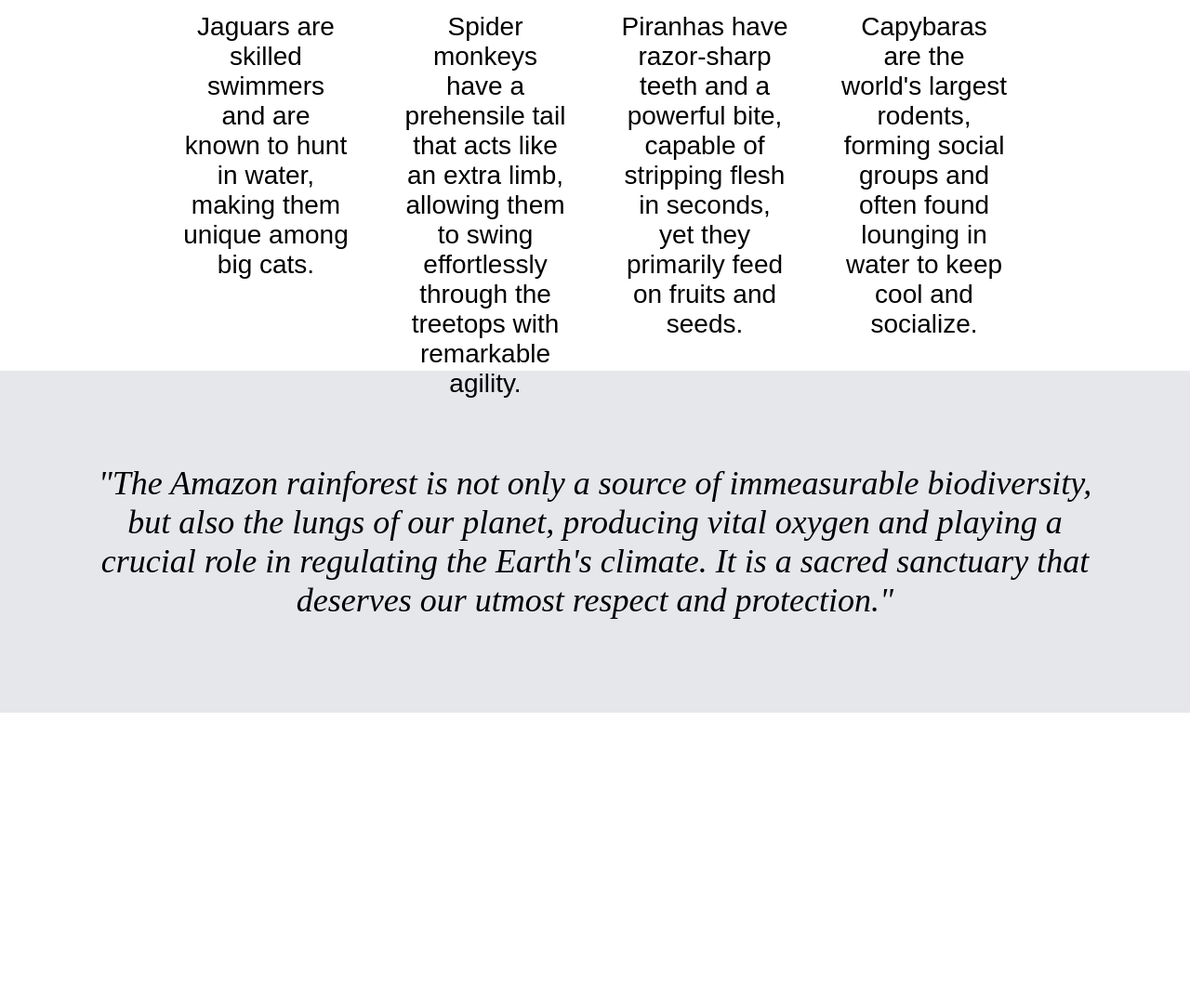
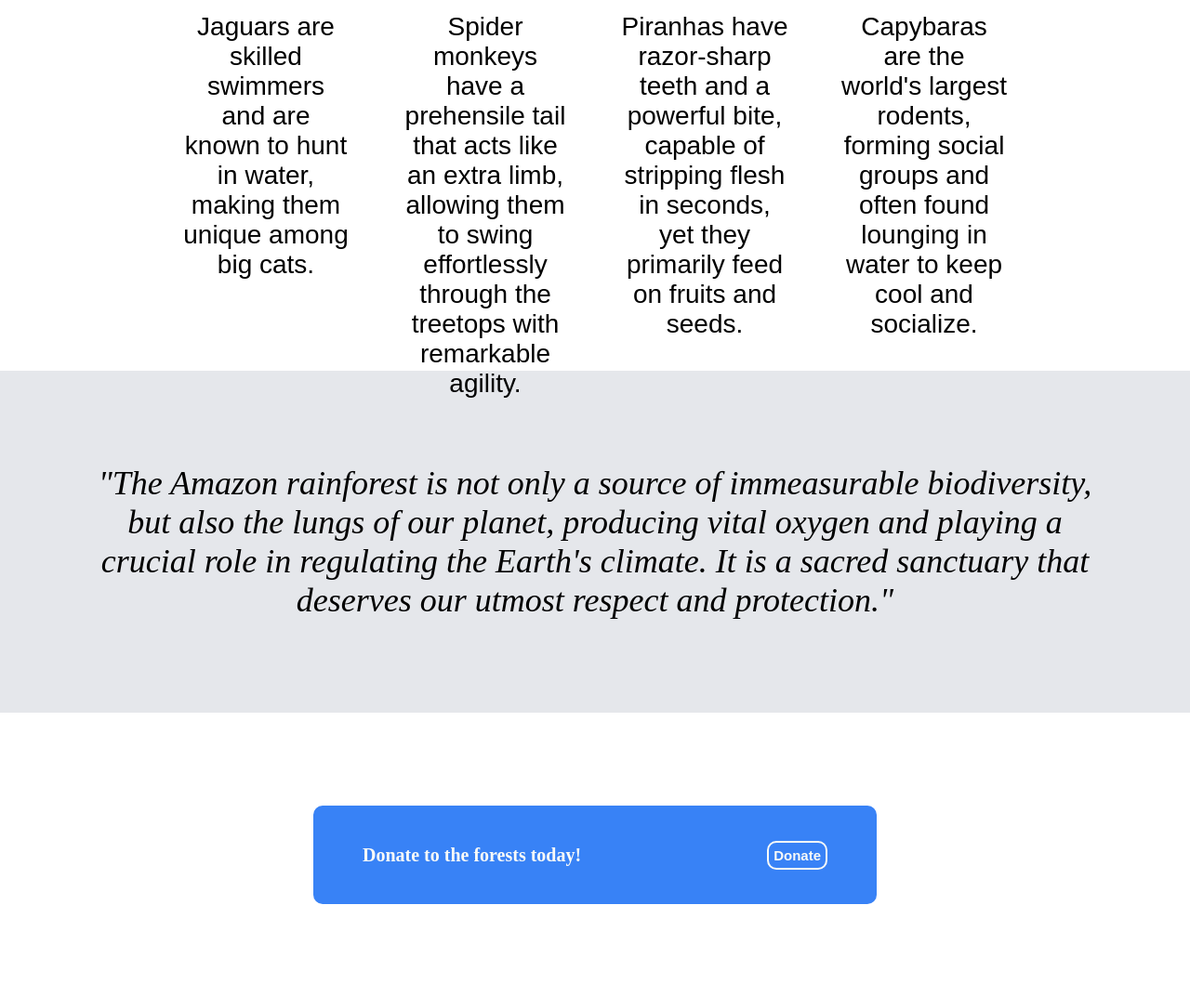
Before and after one commit to colincherney/landing-page, a plain HTML site: page index.html in a window 1280 px wide. Shown: the part 1201-2274 px from the top of the page at 93% size. Before the commit the page ends 1968 px from the top, so only its background shows below. Drawn offline with Linux system fonts and the light colour scheme; a web font is replaced by a local one.

Commit message:
Created call to action section
Structured and styled call to action section

```diff
--- a/index.html
+++ b/index.html
@@ -87,5 +87,13 @@
         sacred sanctuary that deserves our utmost respect and protection."
       </p>
     </div>
+
+    <!-- Call to Action -->
+    <div class="call-to-action">
+      <div class="container">
+        <p>Donate to the forests today!</p>
+        <button>Donate</button>
+      </div>
+    </div>
   </body>
 </html>
--- a/style.css
+++ b/style.css
@@ -205,3 +205,43 @@ button:hover {
   padding: 100px;
   flex: 1;
 }
+
+.call-to-action {
+  display: flex;
+  justify-content: center;
+}
+
+.container {
+  display: flex;
+  align-items: center;
+  margin: 100px;
+  border: #3882f6 3px solid;
+  height: 100px;
+  width: 600px;
+  justify-content: center;
+  background-color: #3882f6;
+  border-radius: 10px;
+  gap: 200px;
+}
+
+.container p {
+  color: #f9faf8;
+  font-size: 20px;
+  font-weight: bold;
+}
+
+.container button {
+  color: #f9faf8;
+  font-size: 15px;
+  font-weight: bold;
+  background-color: transparent;
+  border: #f9faf8 2px solid;
+  padding: 5px;
+  border-radius: 10px;
+}
+
+.container button:hover {
+  background-color: #f9faf8;
+  color: #3882f6;
+  cursor: pointer;
+}
```
